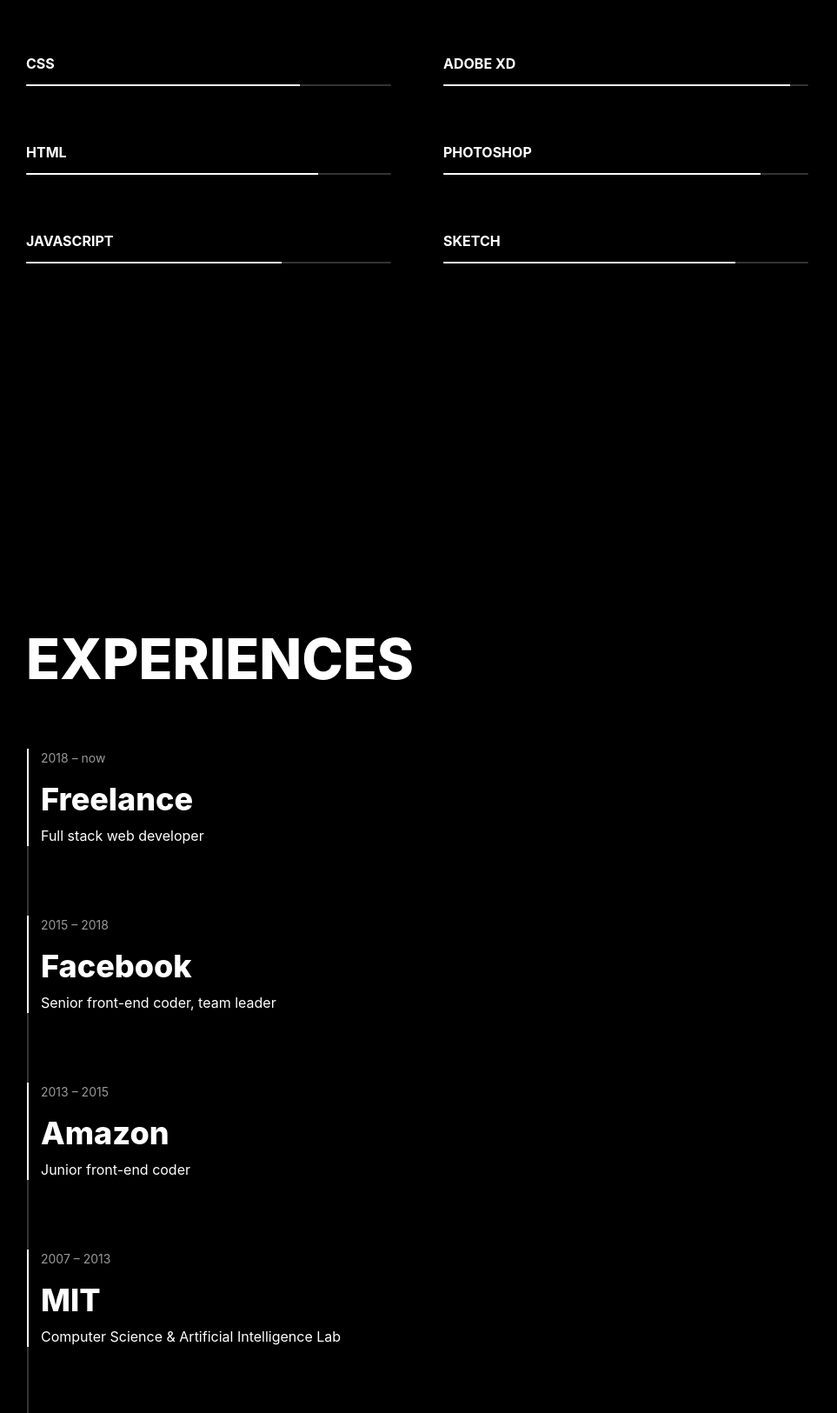
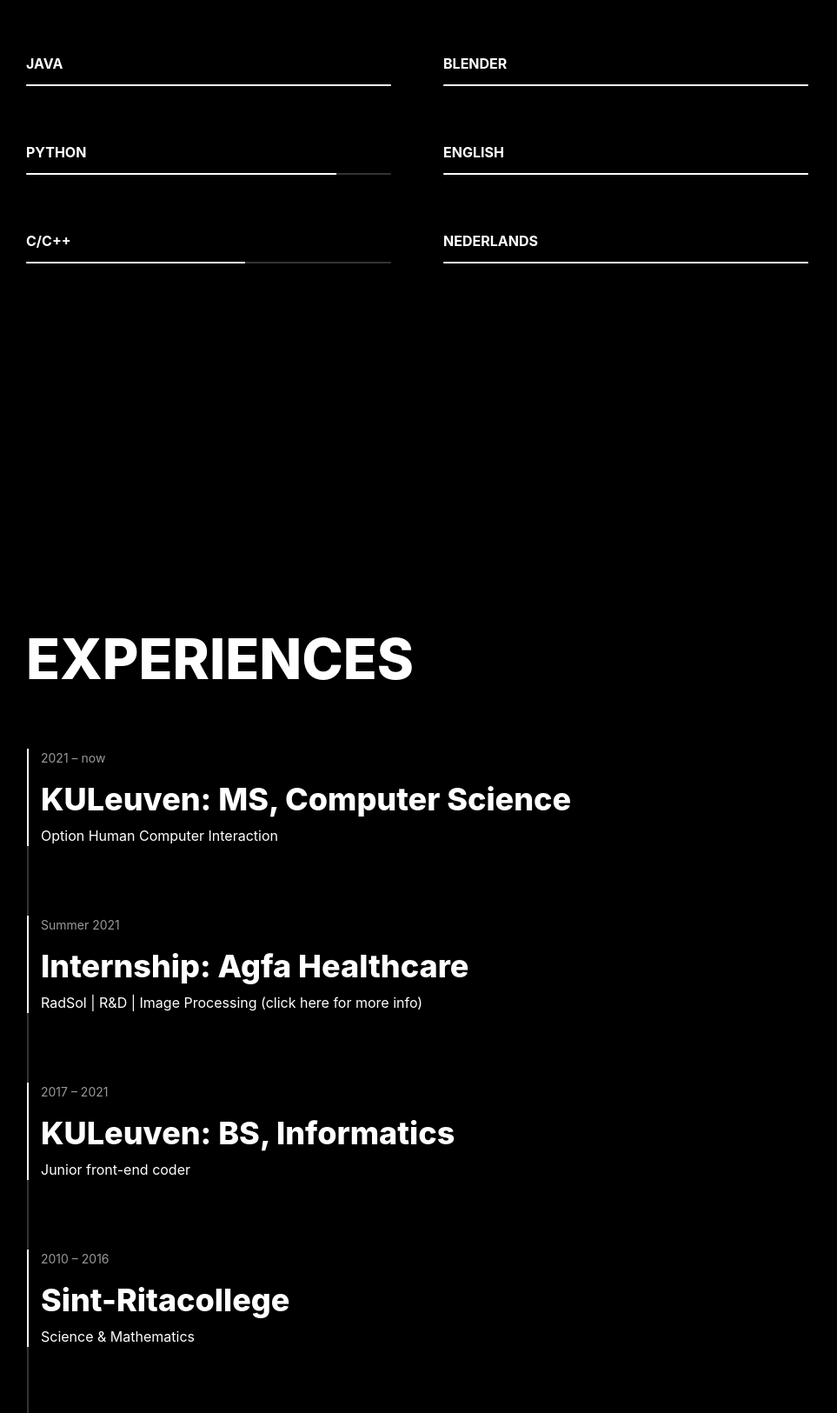
Before and after one commit to BertVandenBosch/BertVandenBosch.github.io, a plain HTML site: page index.html in a window 1280 px wide. Shown: the part 2013-3638 px from the top of the page at 87% size, without its empty margins (0-963 px from the left). Drawn offline with Linux system fonts and the light colour scheme; a web font is replaced by a local one.

Commit message:
Fill skills + experiences + contact

```diff
--- a/index.html
+++ b/index.html
@@ -303,31 +303,31 @@
 							<h2 class="section-title animation-translate-overline animation-item-1">Skills</h2>
 							<div class="row animation-translate animation-item-2">
 								<div class="col-12 col-md-6">
-									<strong class="progress-label">CSS</strong>
+									<strong class="progress-label">Java</strong>
 									<div class="progress progress-animated mb-9">
-										<div class="progress-bar" role="progressbar" style="width: 75%" aria-valuenow="75" aria-valuemin="0" aria-valuemax="100"></div>
+										<div class="progress-bar" role="progressbar" style="width: 100%" aria-valuenow="100" aria-valuemin="0" aria-valuemax="100"></div>
 									</div>
-									<strong class="progress-label">Html</strong>
+									<strong class="progress-label">Python</strong>
 									<div class="progress progress-animated mb-9">
-										<div class="progress-bar" role="progressbar" style="width: 80%" aria-valuenow="80" aria-valuemin="0" aria-valuemax="100"></div>
+										<div class="progress-bar" role="progressbar" style="width: 85%" aria-valuenow="80" aria-valuemin="0" aria-valuemax="100"></div>
 									</div>
-									<strong class="progress-label">Javascript</strong>
+									<strong class="progress-label">C/C++</strong>
 									<div class="progress progress-animated mb-9">
-										<div class="progress-bar" role="progressbar" style="width: 70%" aria-valuenow="70" aria-valuemin="0" aria-valuemax="100"></div>
+										<div class="progress-bar" role="progressbar" style="width: 60%" aria-valuenow="60" aria-valuemin="0" aria-valuemax="100"></div>
 									</div>
 								</div>
 								<div class="col-12 col-md-6">
-									<strong class="progress-label">Adobe XD</strong>
+									<strong class="progress-label">Blender</strong>
 									<div class="progress progress-animated mb-9">
-										<div class="progress-bar" role="progressbar" style="width: 95%" aria-valuenow="95" aria-valuemin="0" aria-valuemax="100"></div>
+										<div class="progress-bar" role="progressbar" style="width: 100%" aria-valuenow="95" aria-valuemin="0" aria-valuemax="100"></div>
 									</div>
-									<strong class="progress-label">Photoshop</strong>
+									<strong class="progress-label">English</strong>
 									<div class="progress progress-animated mb-9">
-										<div class="progress-bar" role="progressbar" style="width: 87%" aria-valuenow="87" aria-valuemin="0" aria-valuemax="100"></div>
+										<div class="progress-bar" role="progressbar" style="width: 100%" aria-valuenow="87" aria-valuemin="0" aria-valuemax="100"></div>
 									</div>
-									<strong class="progress-label">Sketch</strong>
+									<strong class="progress-label">Nederlands</strong>
 									<div class="progress progress-animated mb-9">
-										<div class="progress-bar" role="progressbar" style="width: 80%" aria-valuenow="80" aria-valuemin="0" aria-valuemax="100"></div>
+										<div class="progress-bar" role="progressbar" style="width: 100%" aria-valuenow="80" aria-valuemin="0" aria-valuemax="100"></div>
 									</div>
 								</div>
 							</div>
@@ -383,24 +383,24 @@
 							<h2 class="section-title animation-translate-overline animation-item-1">Experiences</h2>
 							<div class="timeline timeline-animated">
 								<div class="timeline-item" href="#modal-project-1">
-									<span class="timeline-date">2018&nbsp;–&nbsp;now</span>
-									<h3 class="timeline-title" href="#modal-project-1">Freelance</h3>
-									<p class="timeline-text">Full stack web developer</p>
+									<span class="timeline-date">2021&nbsp;–&nbsp;now</span>
+									<h3 class="timeline-title" href="#modal-project-1">KULeuven: MS, Computer Science </h3>
+									<p class="timeline-text">Option Human Computer Interaction</p>
 								</div>
 								<div class="timeline-item">
-									<span class="timeline-date">2015&nbsp;–&nbsp;2018</span>
-									<h3 class="timeline-title">Facebook</h3>
-									<p class="timeline-text">Senior front-end coder, team leader</p>
+									<span class="timeline-date">Summer 2021</span>
+									<h3 class="timeline-title">Internship: Agfa Healthcare</h3>
+									<p class="timeline-text">RadSol | R&D | Image Processing (click <a href="#section-08">here</a> for more info)</p>
 								</div>
 								<div class="timeline-item">
-									<span class="timeline-date">2013&nbsp;–&nbsp;2015</span>
-									<h3 class="timeline-title">Amazon</h3>
+									<span class="timeline-date">2017&nbsp;–&nbsp;2021</span>
+									<h3 class="timeline-title">KULeuven: BS, Informatics</h3>
 									<p class="timeline-text">Junior front-end coder</p>
 								</div>
 								<div class="timeline-item">
-									<span class="timeline-date">2007&nbsp;–&nbsp;2013</span>
-									<h3 class="timeline-title">MIT</h3>
-									<p class="timeline-text">Computer Science &amp; Artificial Intelligence Lab</p>
+									<span class="timeline-date">2010&nbsp;–&nbsp;2016</span>
+									<h3 class="timeline-title">Sint-Ritacollege</h3>
+									<p class="timeline-text">Science & Mathematics</p>
 								</div>
 							</div>
 						</div>
@@ -585,6 +585,7 @@
 									<div class="contact">
 										<strong class="contact-label">Social</strong>
 										<a href="https://www.linkedin.com/in/bert-van-den-bosch-0365601b2/">LinkedIn</a><br>
+										<a href="https://www.artstation.com/bertvandenbosch">Artstation</a>
 										<!-- <a href="https://www.twitter.com/">Twitter</a> -->
 									</div>
 								</div>
```
